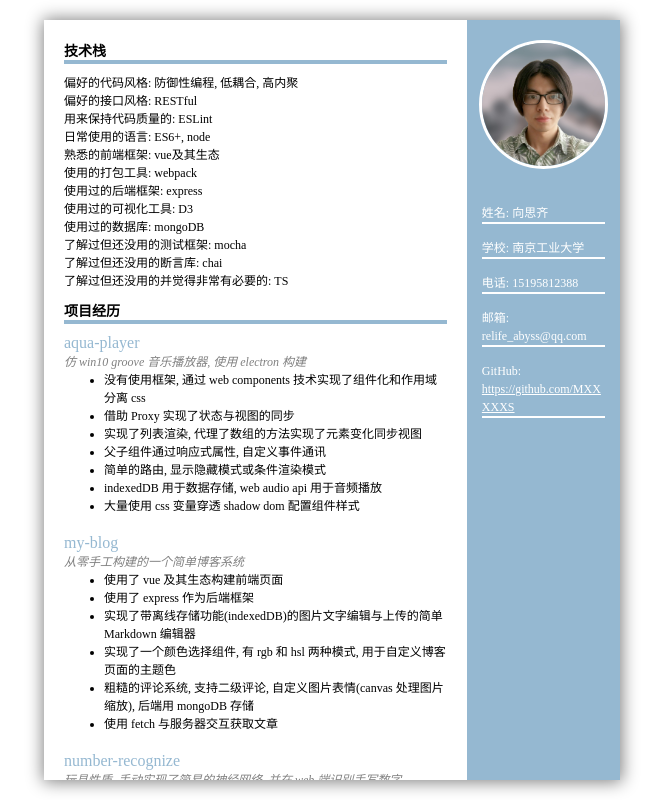
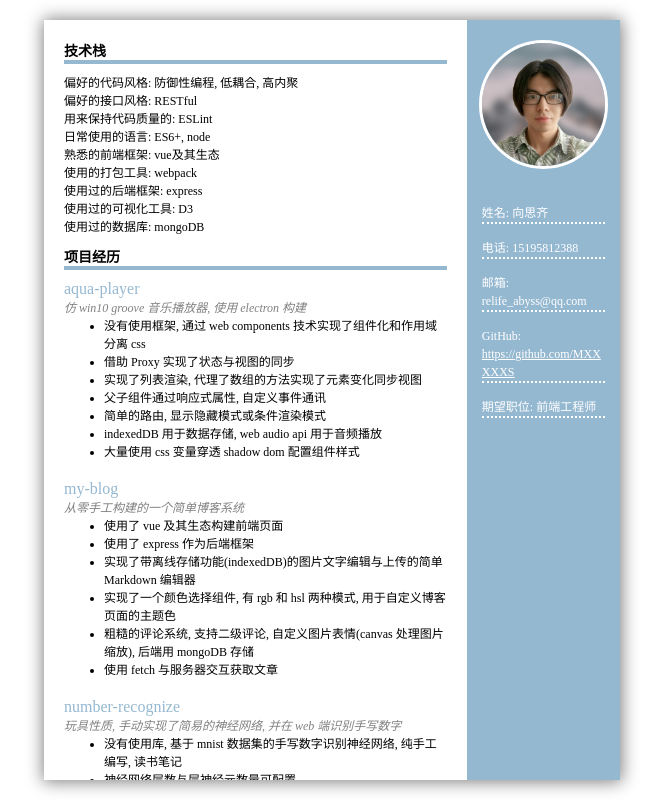
Before and after one commit to MXXXXXS/CV, a plain HTML site: page index.html in a window 1280 px wide. Both pictures are taken after a click on the button "跳过动画". Shown: the whole page, without its empty margins (308-972 px from the left). Drawn offline with nearby package versions, Linux system fonts and the light colour scheme.

Commit message:
改进了内容

```diff
--- a/index.css
+++ b/index.css
@@ -8,7 +8,7 @@ p.text {
 }
 
 .aboutMe p {
-  border-bottom: white 2px solid;
+  border-bottom: white 2px dotted;
   color: white;
   line-height: 1.5;
   margin: 15px
--- a/index.js
+++ b/index.js
@@ -75,10 +75,10 @@ aboutMe.setAttribute('class', 'aboutMe')
 info.appendChild(aboutMe)
 const items = {
   姓名: '向思齐',
-  学校: '南京工业大学',
   电话: '15195812388',
   邮箱: 'relife_abyss@qq.com',
-  GitHub: 'https://github.com/MXXXXXS'
+  GitHub: 'https://github.com/MXXXXXS',
+  期望职位: '前端工程师'
 }
 for (const key in items) {
   if (items.hasOwnProperty(key)) {
@@ -174,10 +174,7 @@ const skills = {
   使用的打包工具: 'webpack',
   使用过的后端框架: 'express',
   使用过的可视化工具: 'D3',
-  使用过的数据库: 'mongoDB',
-  了解过但还没用的测试框架: 'mocha',
-  了解过但还没用的断言库: 'chai',
-  了解过但还没用的并觉得非常有必要的: 'TS'
+  使用过的数据库: 'mongoDB'
 }
 
 render('.stackContainer', skills)
@@ -266,10 +263,11 @@ async function render(rootELSelector, items) {
 }
 
 const content = {
-  关于我的专业: '自动化专业',
-  为什么选了做前端而不是本专业方向的职业: '有趣, 擅长',
-  怎么学习的: '看技术书, 查w3c, whatwg, csswg, mdn, devdoc, 搜google, 翻stackOverflow, 逛medium, 掘金, 与大佬们的blog...',
-  自我技能评价: '从大一寒假入坑前端, 至今已近 3 年, js基础比较扎实, html 和 css 都是用到才查, 不想成为框架熟练工(毕竟要用时学也是很快的), 偏向于用原生技术构建(导致旧浏览器兼容性受限)'
+  学历: '南京工业大学, 本科',
+  专业: '自动化',
+  英语水平: 'CET-6',
+  技能概述: '入坑前端已近 3 年, js 比较扎实, 英文阅读流畅, 注重基础',
+  怎么学习的: '看技术书, 查w3c, whatwg, csswg, mdn, devdoc, 搜google, 翻stackOverflow, 逛medium, 掘金, 与大佬们的blog...'
 }
 
 render('.experience', content)
@@ -295,9 +293,9 @@ async function render(rootELSelector, items) {
 }
 
 const content = {
-  喜欢的体育运动: '羽毛球, 自认为打得不是很差, 因为力量不足只能靠技巧',
-  日常任务: '看技术书, 看漫画, 看动画, 欣赏第九艺术, 听歌',
-  特质: '对感兴趣的东西会深入地钻研, 比如自学入门了基础的神经网络理论并实现了一个demo'
+  体育运动: '羽毛球, 骑自行车',
+  日常: '看技术书, 看漫画, 看动画, 欣赏第九艺术, 听歌',
+  特质: '对感兴趣的东西会深入地钻研'
 }
 
 render('.content', content)
```
